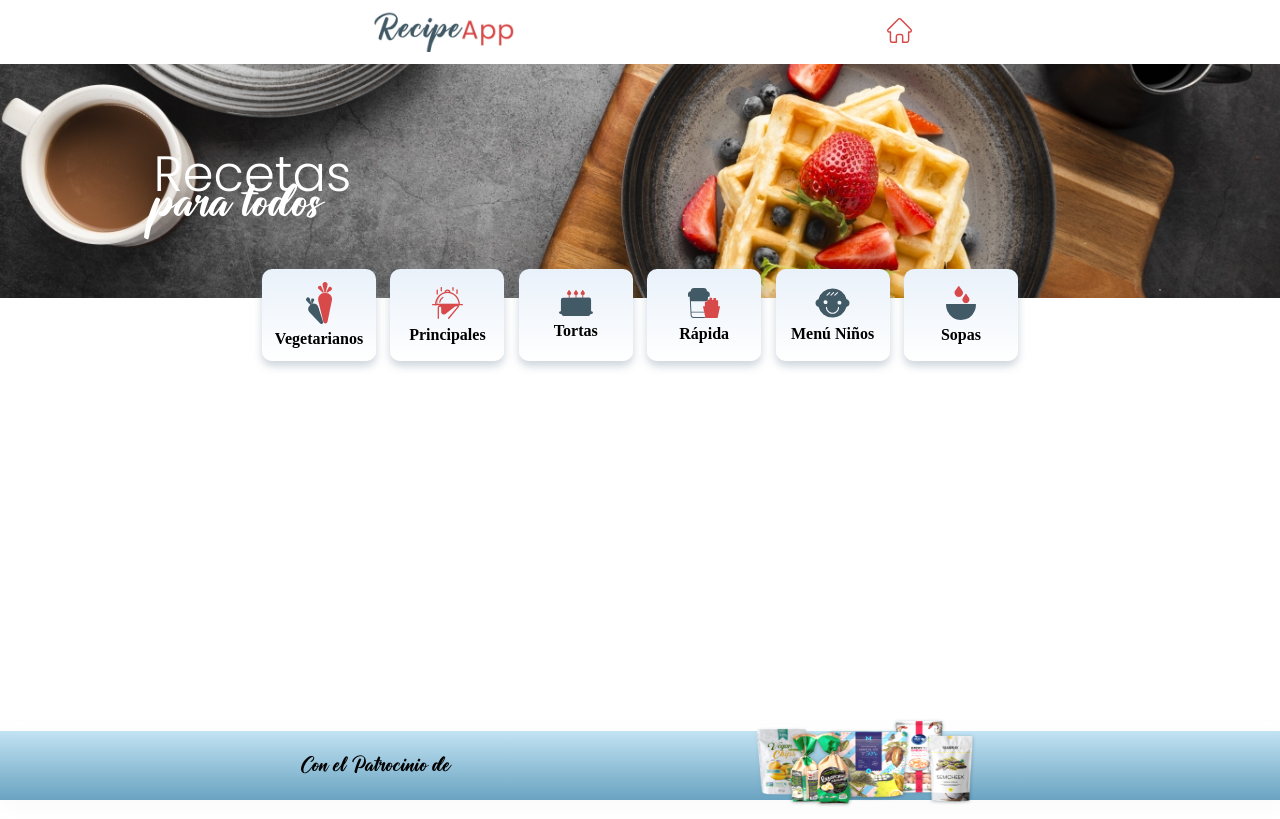
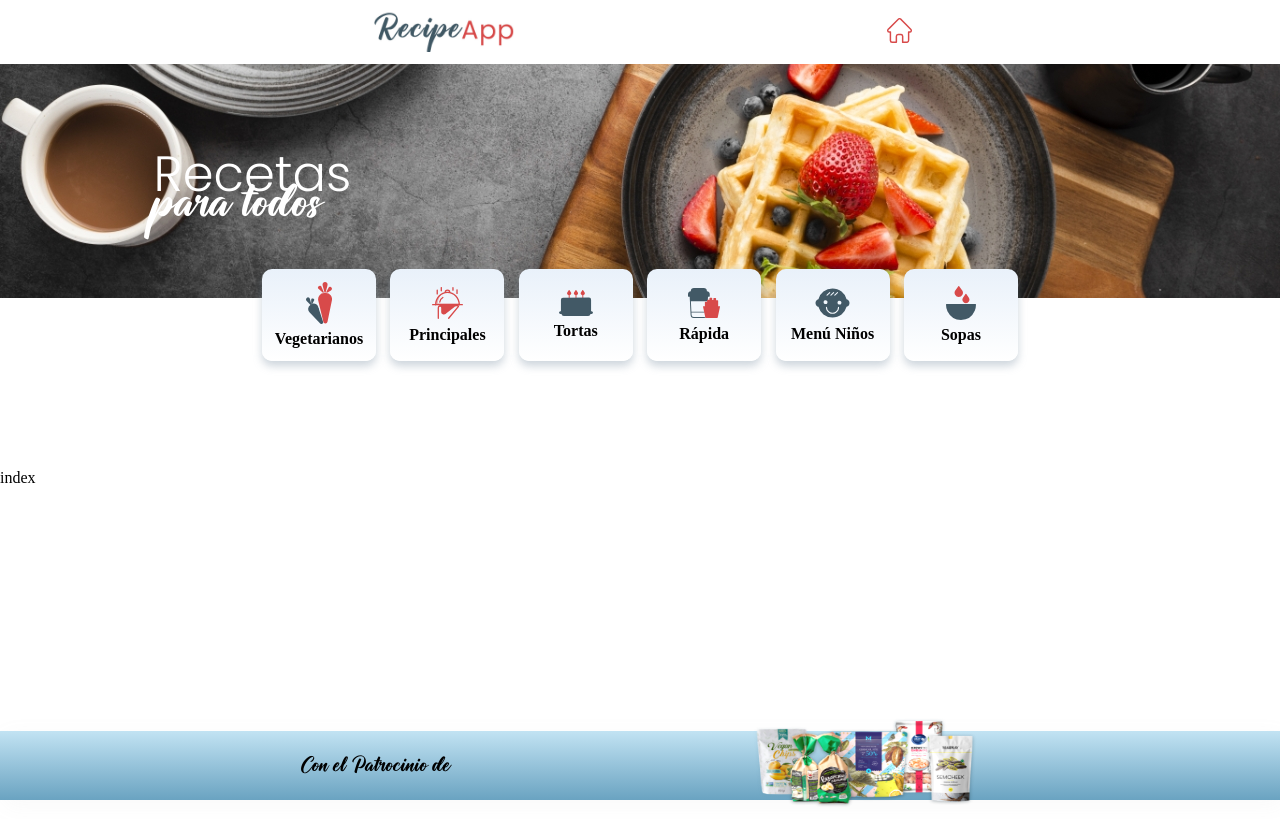
Before and after one commit to Juanpabedoyav/RecipeApp, a React (Create React App) app: page / in a window 1280 px wide. Built offline with nearby package versions, Linux system fonts and the light colour scheme; no server answers.

Commit message:
add Recipes components

```diff
--- /dev/null
+++ b/src/components/Recipes/index.tsx
@@ -0,0 +1,6 @@
+
+export const Recipes = () => {
+  return (
+    <div>index</div>
+  )
+}
--- a/src/container/Home/index.tsx
+++ b/src/container/Home/index.tsx
@@ -1,11 +1,13 @@
 import { Banner } from "components/Banner"
 import { Categories } from "components/Categories"
+import { Recipes } from "components/Recipes"
 
 export const Home = () => {
   return (
     <>
         <Banner />
         <Categories />
+        <Recipes />
     </>
   )
 }
```
